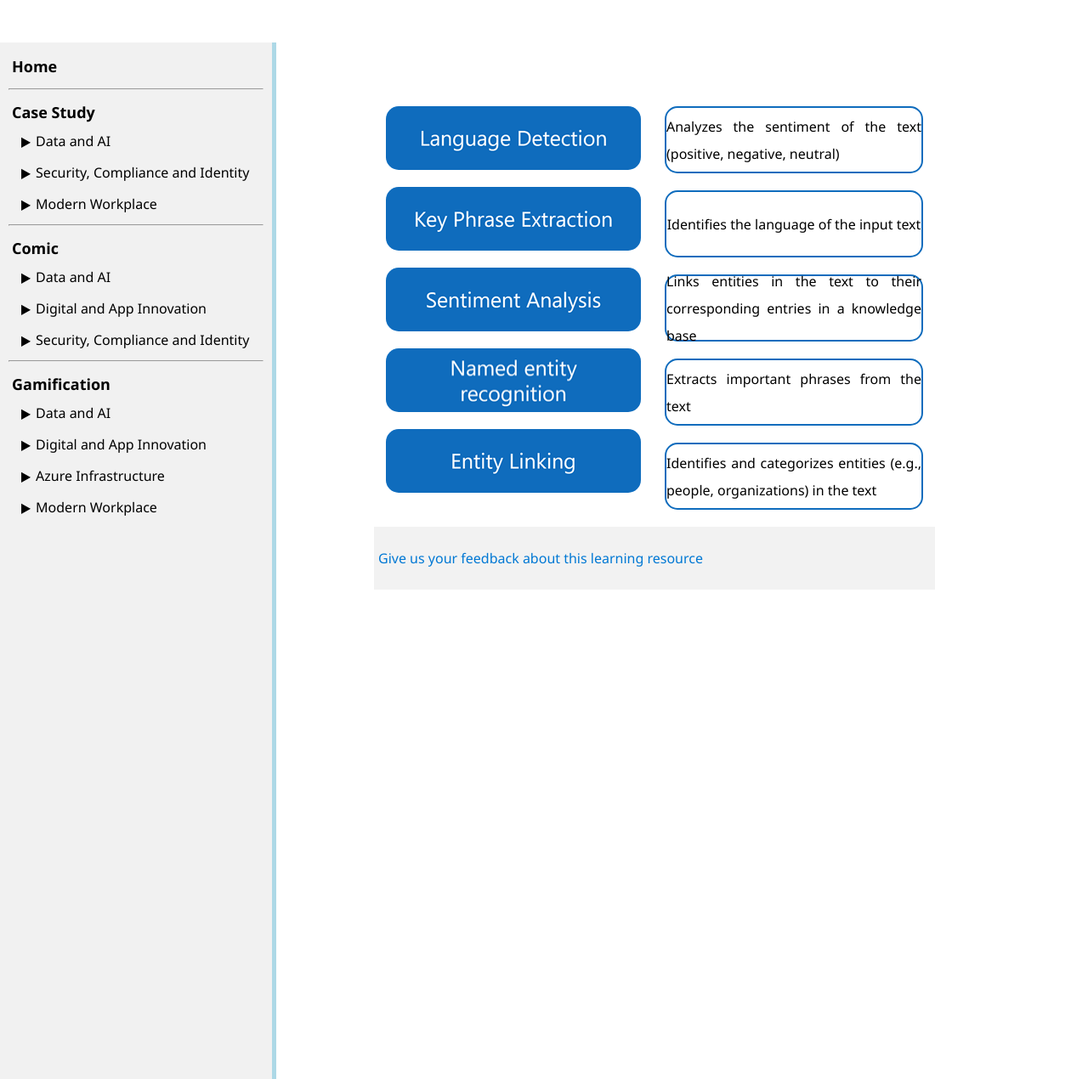
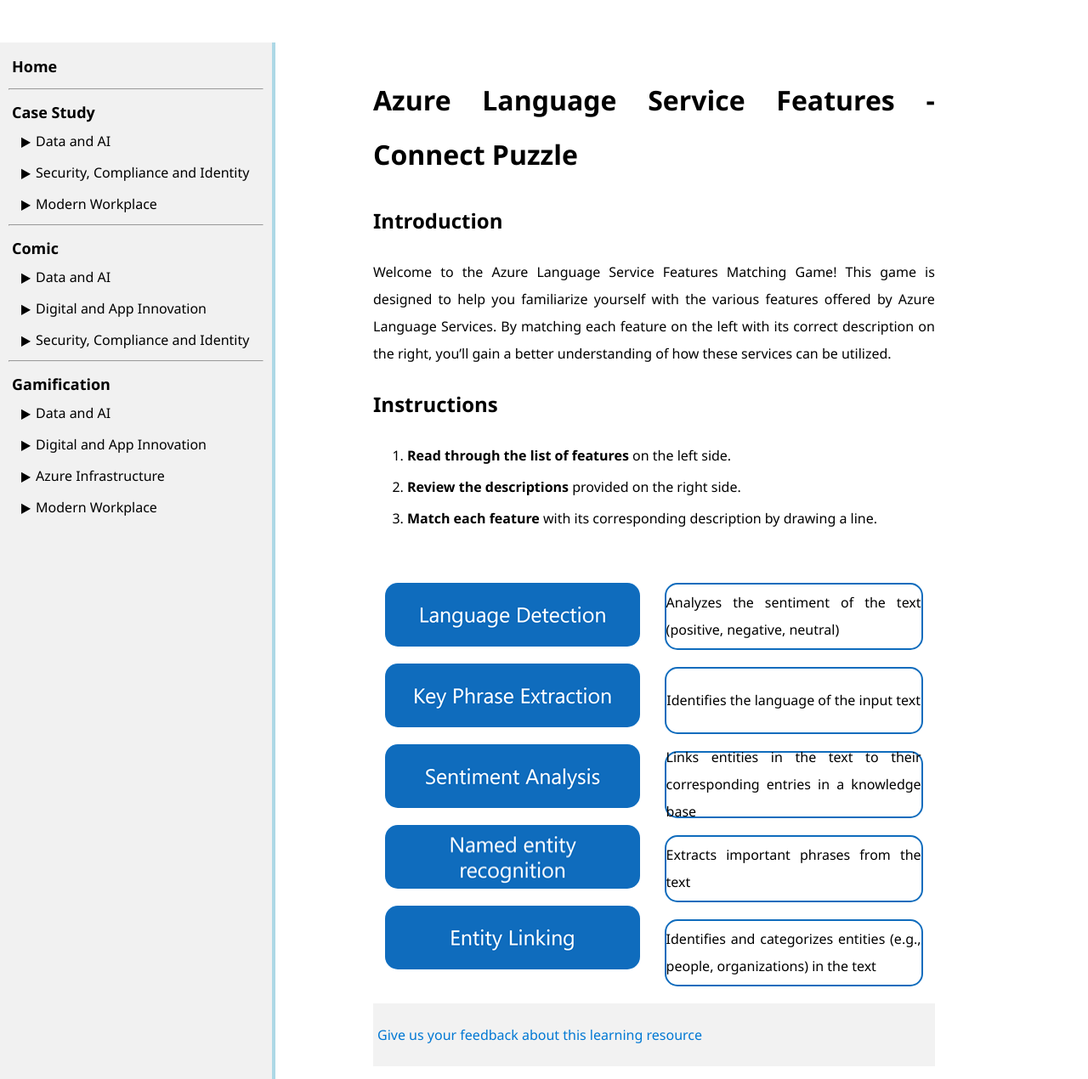
Before and after one commit to ningweinw/iengage, a Jekyll site: the page built from project-files/gamification/Data and AI/Language service - connect puzzle.md, in a window 1280 px wide. Shown: the whole page at 85% size. Built offline with Jekyll 4.4.1, drawn with Linux system fonts in a browser that asks for light colours.

Commit message:
Update Language service - connect puzzle.md

```diff
--- a/project-files/gamification/Data and AI/Language service - connect puzzle.md
+++ b/project-files/gamification/Data and AI/Language service - connect puzzle.md
@@ -5,12 +5,22 @@
 sub-category: "Data and AI"
 courses: [AI-102, PR-801]
 ---
+# Azure Language Service Features - Connect Puzzle
+
+## Introduction
+Welcome to the Azure Language Service Features Matching Game! This game is designed to help you familiarize yourself with the various features offered by Azure Language Services. By matching each feature on the left with its correct description on the right, you'll gain a better understanding of how these services can be utilized.
+
+## Instructions
+1. **Read through the list of features** on the left side.
+2. **Review the descriptions** provided on the right side.
+3. **Match each feature** with its corresponding description by drawing a line.
+
 
 <html lang="en">
 <head>
     <meta charset="UTF-8">
     <meta name="viewport" content="width=device-width, initial-scale=1.0">
-    <title>Fruit Color Matching Game</title>
+    <title>Language Service Matching Game</title>
     <style>
 
 .container {
```
